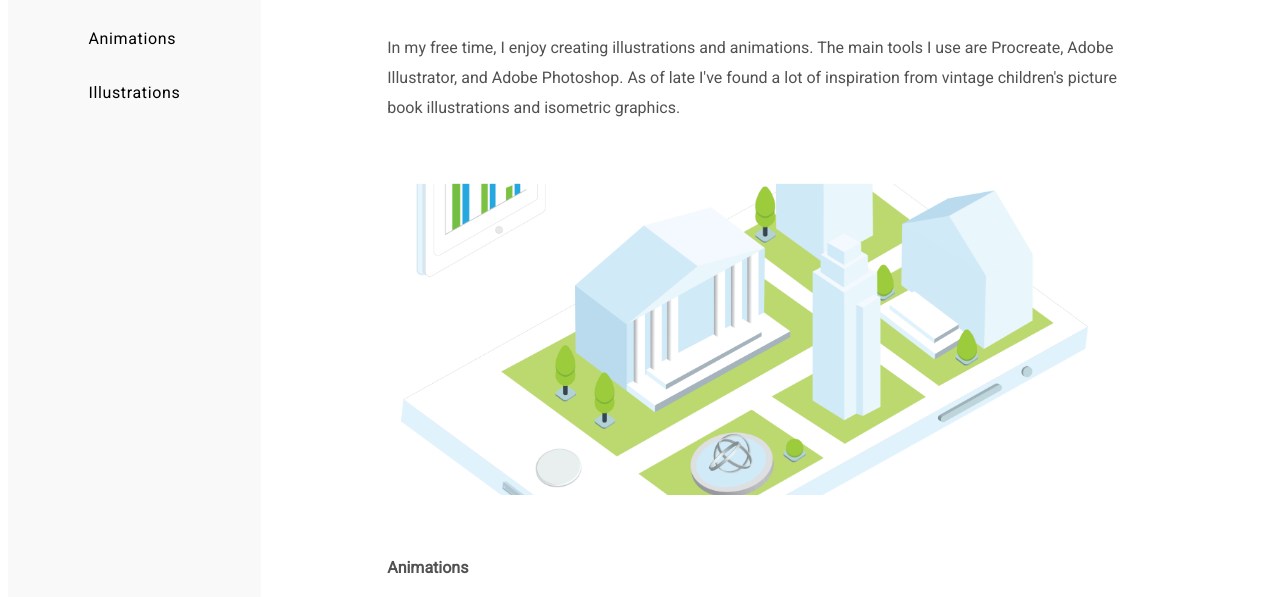
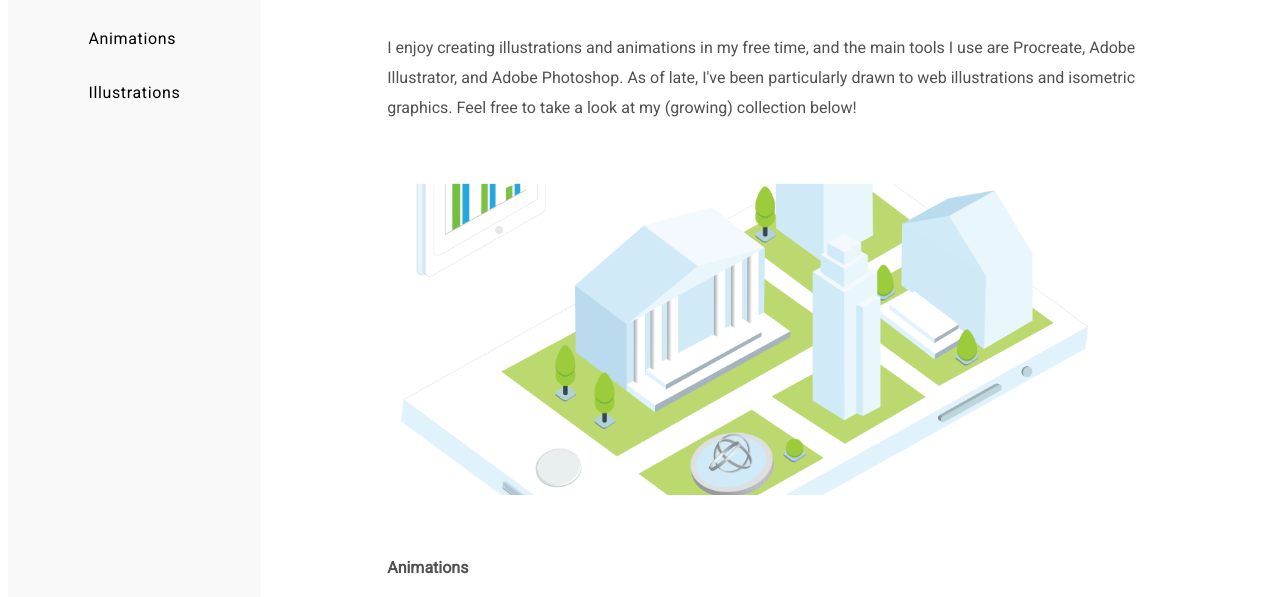
Before and after one commit to janetxrm/janetxrm.github.io, a plain HTML site: page personal.html in a window 1280 px wide. Shown: the part 136-733 px from the top of the page. Drawn offline with Linux system fonts and the light colour scheme; files whose address does not match are found by name.

Commit message:
Update personal.html

```diff
--- a/personal.html
+++ b/personal.html
@@ -18,7 +18,10 @@
 
       <div class = "content">
       		<h3>Personal Projects in Illustration/Animation</h3>
-      		<p>In my free time, I enjoy creating illustrations and animations. The main tools I use are Procreate, Adobe Illustrator, and Adobe Photoshop. As of late I've found a lot of inspiration from vintage children's picture book illustrations and isometric graphics.</p>
+      		<p>I enjoy creating illustrations and animations in my free time, and the main tools
+			I use are Procreate, Adobe Illustrator, and Adobe Photoshop. As of late, I've
+			been particularly drawn to web illustrations and isometric graphics. Feel free
+			to take a look at my (growing) collection below!</p>
       		<img src = "pers-hero.png" id = "hero"/>
 
 			<section id= "animations">
```
